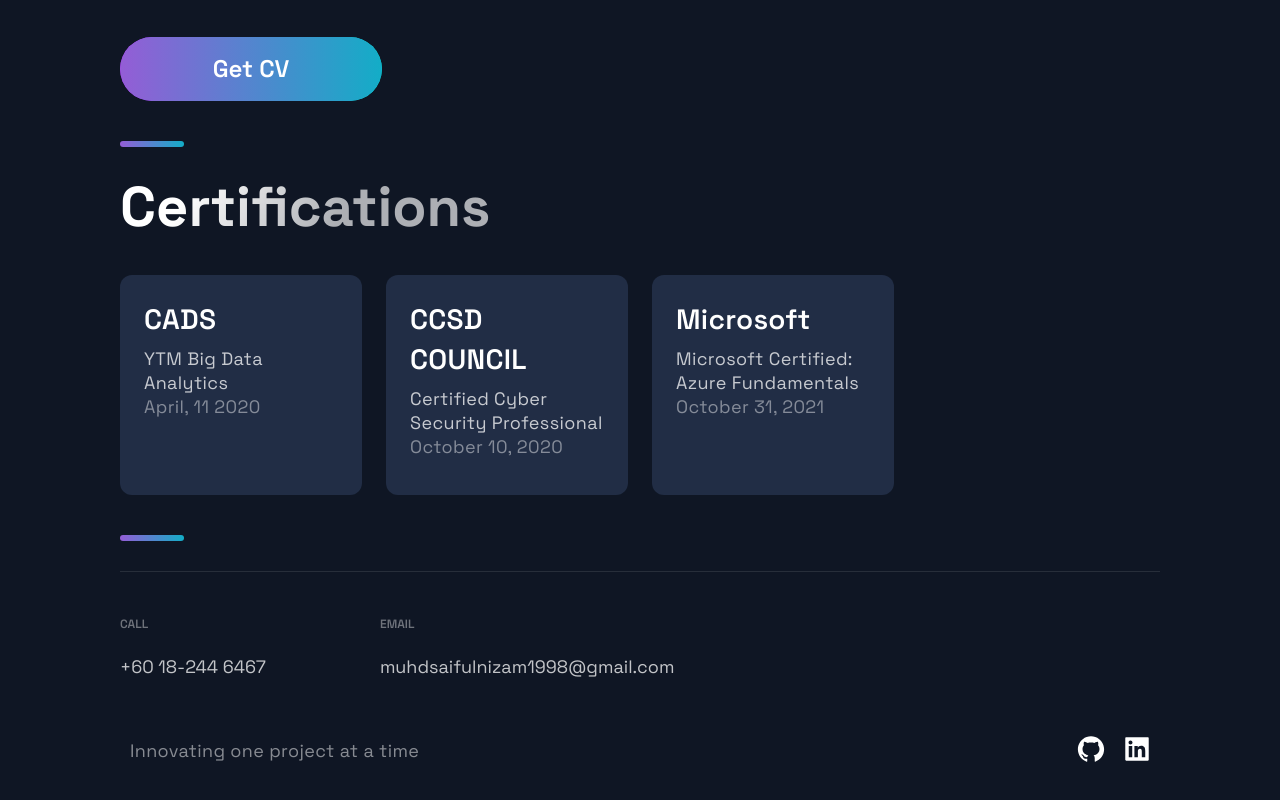
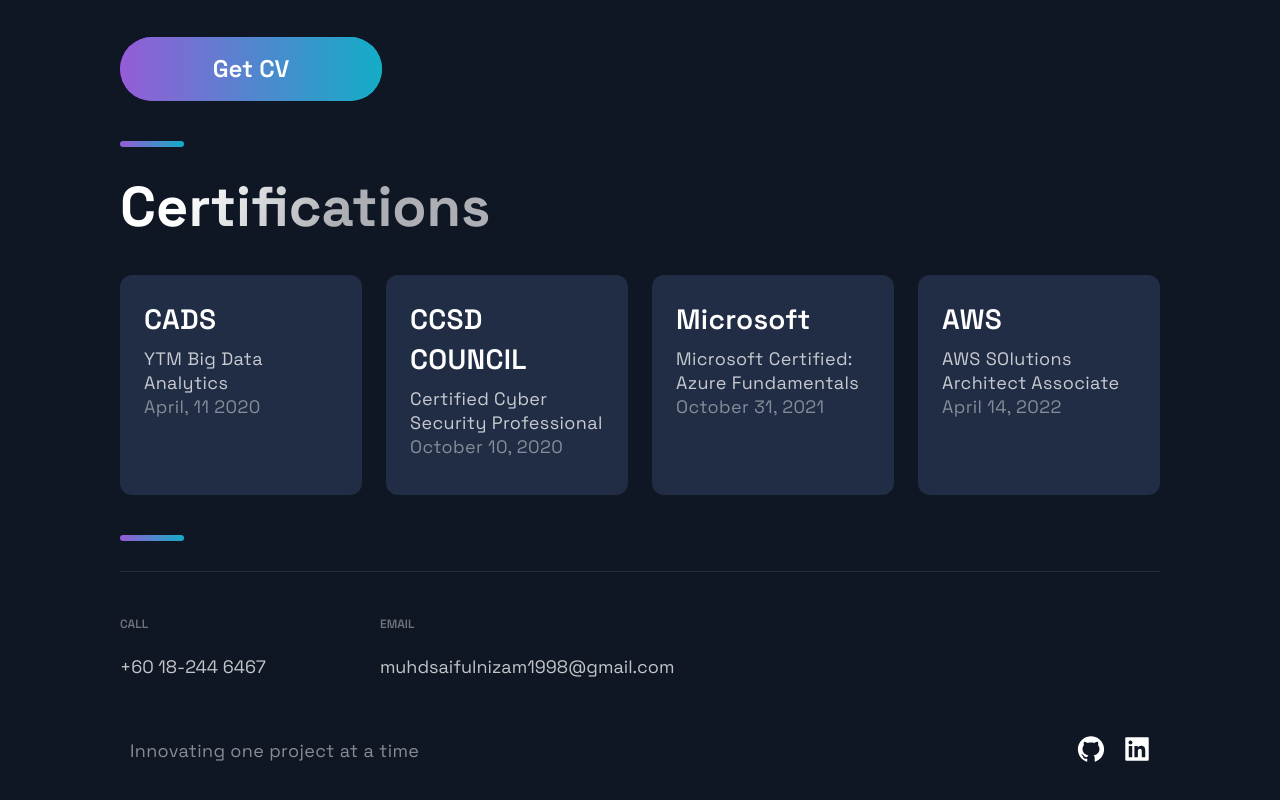
Before and after one commit to ilyshkmi/portfolio, a Next.js app: page / in a window 1280 px wide. Shown: the part 2819-3619 px from the top of the page. Built offline with nearby package versions, Linux system fonts and the light colour scheme.

Commit message:
feat: add aws certification

```diff
--- a/src/constants/constants.js
+++ b/src/constants/constants.js
@@ -52,6 +52,7 @@
   { date: 'April, 11 2020', title: 'YTM Big Data Analytics', provider: 'CADS' },
   { date: 'October 10, 2020', title: 'Certified Cyber Security Professional', provider: 'CCSD COUNCIL' },
   { date: 'October 31, 2021', title: 'Microsoft Certified: Azure Fundamentals', provider: 'Microsoft' },
+  { date: 'April 14, 2022', title: 'AWS SOlutions Architect Associate', provider: 'AWS' },
 ];
 
 export const upcoming = [
```
